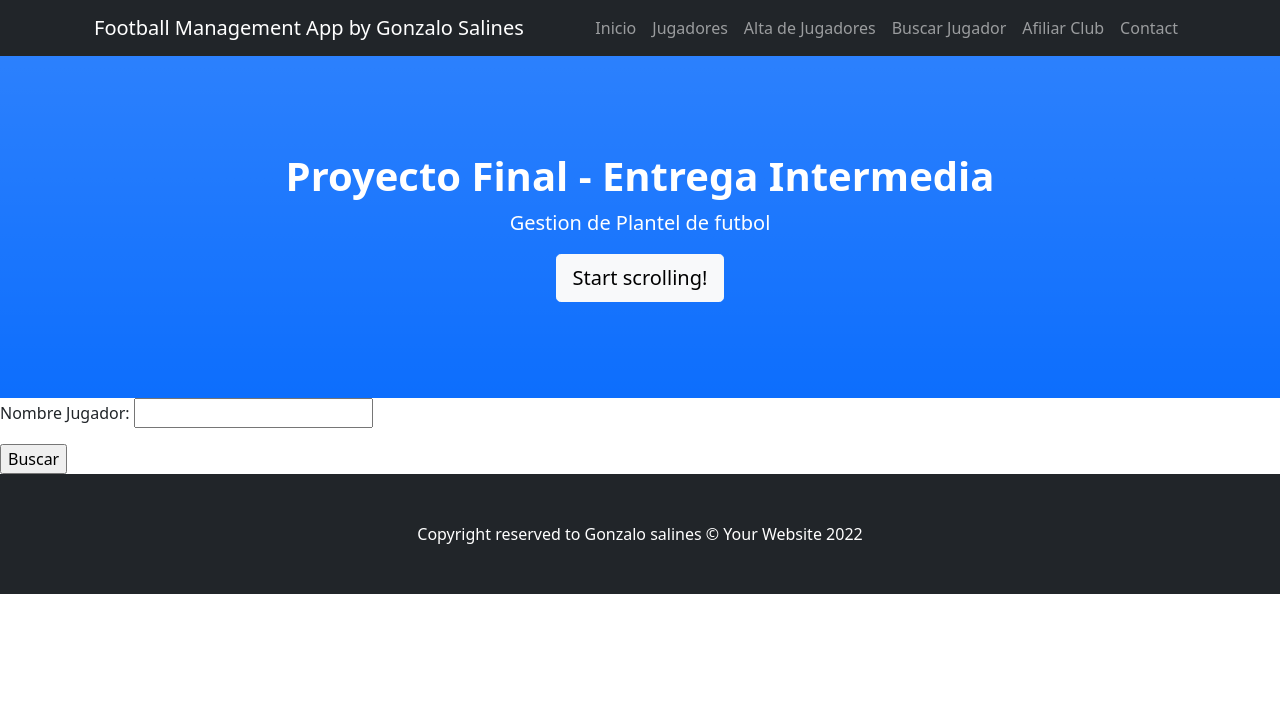
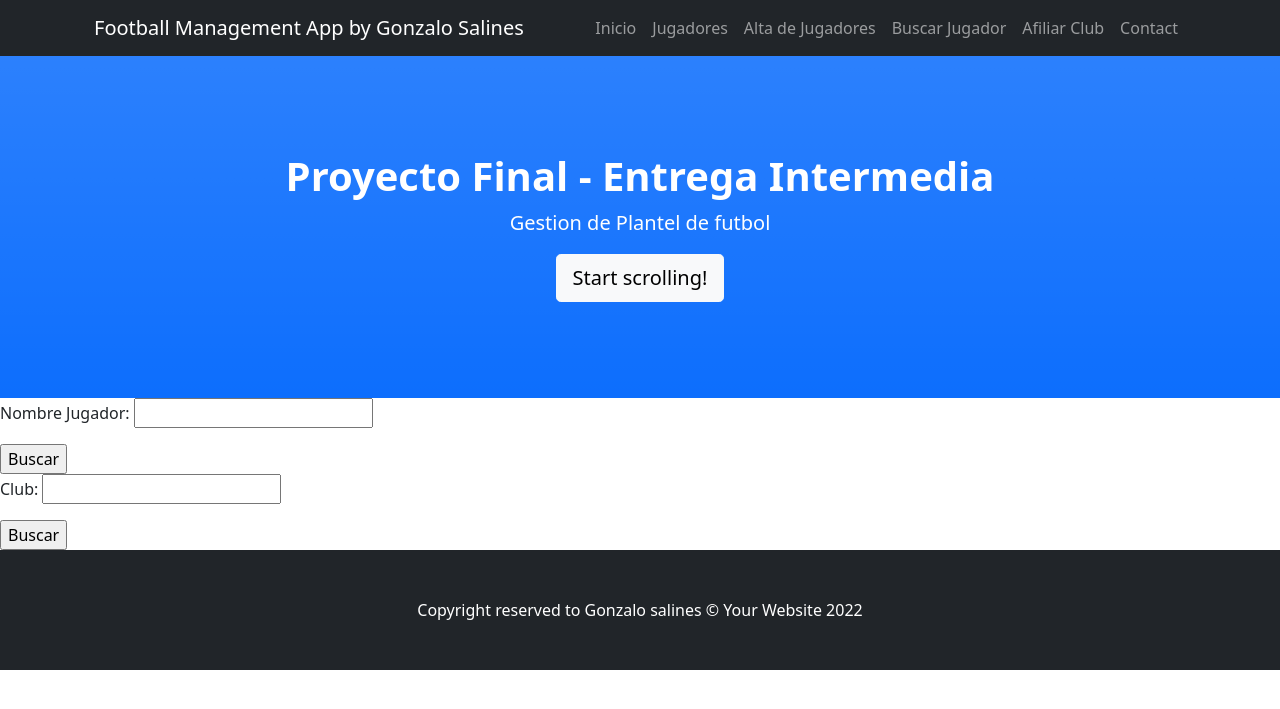
Before and after one commit to gonzalosalines/EntregaIntermediaGonzaloSalines, a Django app: page /coder/busqueda_jugador.html/ in a window 1280 px wide. Shown: the top 709 px of the page. Run offline with Django 4.2, Linux system fonts and the light colour scheme; some libraries are stand-ins or nearby versions.

Commit message:
Search page

```diff
--- a/ProyectoFinal/templates/ProyectoFinal/busqueda_jugador.html
+++ b/ProyectoFinal/templates/ProyectoFinal/busqueda_jugador.html
@@ -22,4 +22,25 @@
 
 {% endif %}
 
+<!-- Buscador Equipo -->
+
+<form method="get">
+
+    <p>
+        Club: <input type="text" name="nombre_equipo">
+    </p>
+    <input type="submit" value="Buscar">
+</form>
+
+
+{% if listado_equipos %}
+
+<ul>
+    {% for equipo in listado_equipos %}
+    <li>{{equipo.club}} {{equipo.ciudad}}</li>
+    {% endfor %}
+</ul>
+
+{% endif %}
+
 {% endblock %}
--- a/ProyectoFinal/views.py
+++ b/ProyectoFinal/views.py
@@ -42,6 +42,8 @@ def buscar_jugadores(request):
 
     return render(request, "ProyectoFinal/busqueda_jugador.html", {"listado_jugadores": []})
 
+
+
 def creacion_equipo(request):
 
     if request.method == "POST":
@@ -57,3 +59,15 @@ def creacion_equipo(request):
 
     formulario = EquipoFormulario()
     return render(request, "ProyectoFinal/equipo_formulario.html", {"formulario": formulario})
+
+def buscar_equipo(request):
+#creacion de buscador
+    if request.GET:
+        nombre_equipo = request.GET.get("nombre_equipo", "")
+        if nombre_equipo == "":
+            equipos = []
+        else:
+            equipos = Equipo.objects.filter(nombre__icontains=nombre_equipo)
+        return render(request, "ProyectoFinal/busqueda_jugador.html", {"listado_equipos": equipos})
+
+    return render(request, "ProyectoFinal/busqueda_jugador.html", {"listado_equipos": []})
```
Also changed, not shown: db.sqlite3.
